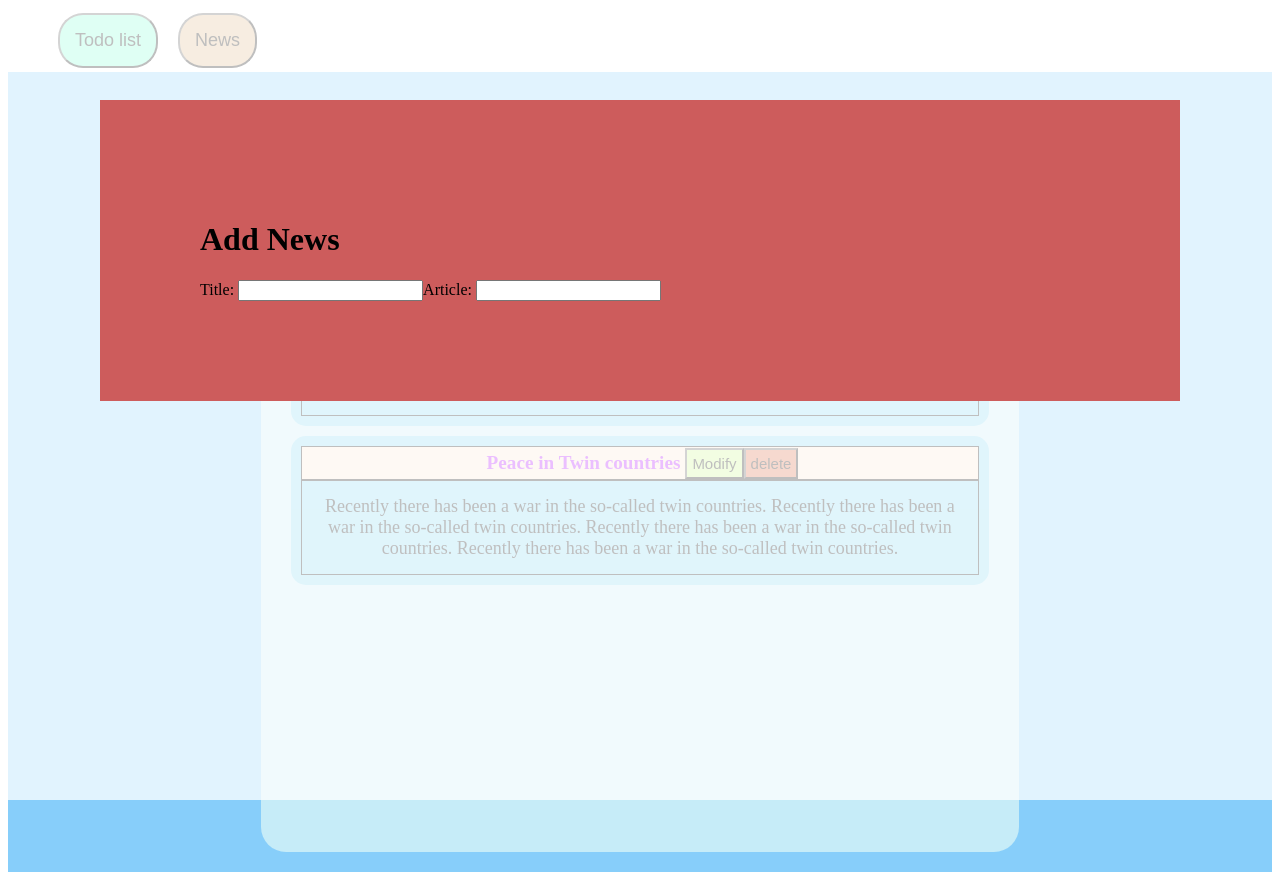
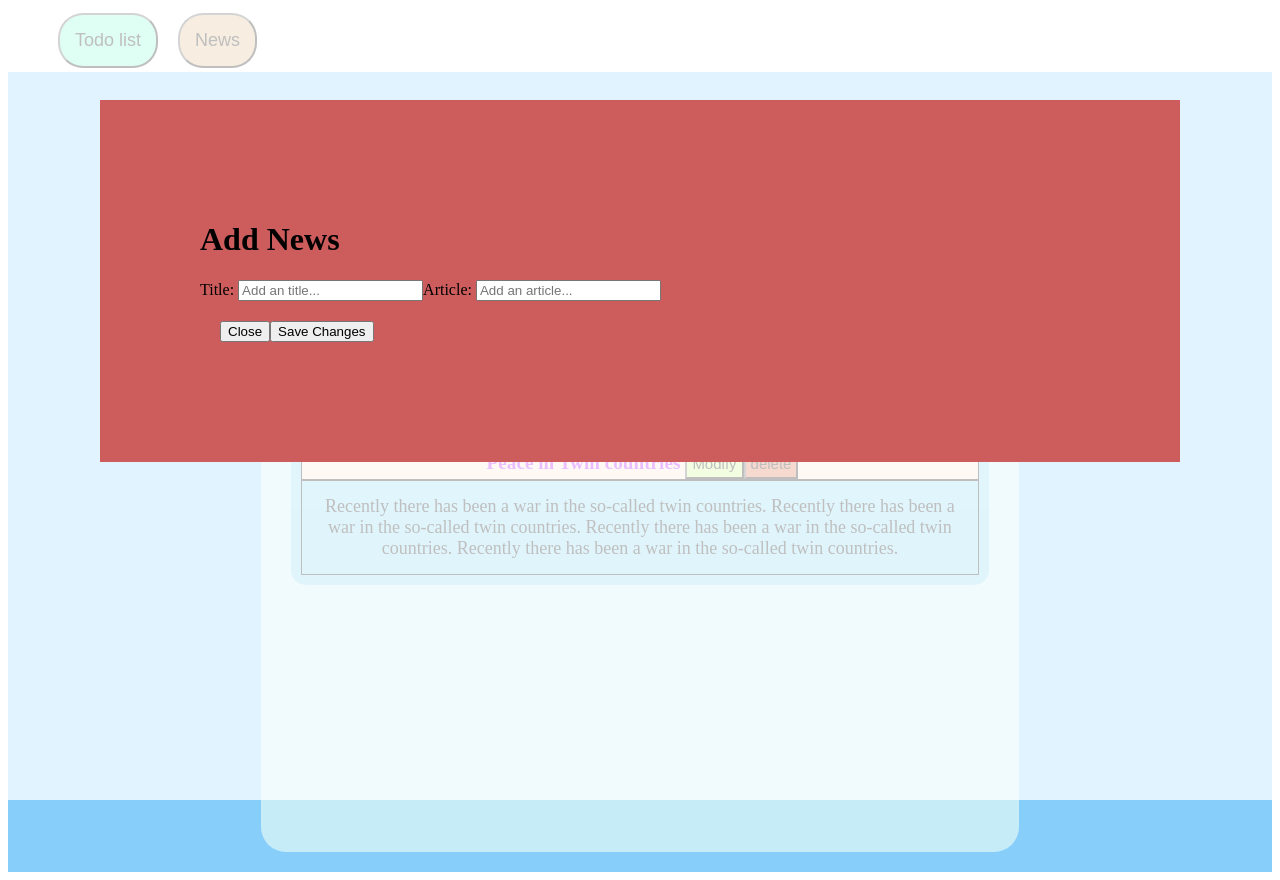
Before and after one commit to bettynigat/ojtProject, a React (Create React App) app: page /news in a window 1280 px wide. Both pictures are taken after a click on the button "Add News". Built offline with nearby package versions, Linux system fonts and the light colour scheme.

Commit message:
Day6: ShowModal completed

```diff
--- a/src/days/day5/componets/news/News.js
+++ b/src/days/day5/componets/news/News.js
@@ -11,36 +11,53 @@ import React, { useState } from 'react';
 import ReactDOM from 'react-dom';
 import Modal from 'react-modal';
 
+function NewsHeader(props) {
 
+  const [show, setShow] = useState(false);
 
-class NewsHeader extends React.Component {
-
-  state = {
-    show: false
+  const showModal = () => {
+    setShow(true)
   };
 
-  showModal = e => {
-    this.setState({
-      show: true
-    });
+  const closeModal = () => {
+    setShow(false)
   };
 
-  handleAfterOpen= ()=>{
+  const [titleInput, setTitleInput] = useState('');
+  const [articleInput, setArticleInput] = useState('');
 
+  const handleTitleChange = (e) => {
+    setTitleInput(e.currentTarget.value)
   }
 
-  render(){
+  const handleArticleChange = (e) => {
+    setArticleInput(e.currentTarget.value)
+  }
+
+  const handleSubmit = (e) => {
+    e.preventDefault();
+    props.addTask(titleInput, articleInput);
+    setTitleInput("");
+    setArticleInput("");
+  }
+
   return (
     <div className="add-news">
-      <button onClick={e => {this.showModal();}}>Add News</button>
-      <Modal isOpen={this.state.show} onAfterOpen={this.handleAfterOpen} className="Modal">
+      <button onClick={() => { showModal() }}>Add News</button>
+      <Modal isOpen={show} className="Modal">
         <h1>Add News</h1>
-        Title: <input type="text" />
-        Article: <input type="text"/>
+        <div className="modal-inputs">
+          Title: <input type="text" value={titleInput} onChange={handleTitleChange} placeholder="Add an title..." />
+          Article: <input type="text" value={articleInput} onChange={handleArticleChange} placeholder="Add an article..." />
+        </div>
+        <div className="close">
+          <button onClick={() => { closeModal() }}>Close</button>
+          <button onClick={handleSubmit}>Save Changes</button>
+        </div>
+
       </Modal>
     </div>
   )
-  }
 }
 
 function NewsItem(props) {
@@ -87,11 +104,17 @@ function News() {
   ];
   const [listArrays, setToDoList] = useState(data);
 
+  const addTask = (titleInput, articleInput) => {
+    let copy = [...listArrays];
+    copy = [...copy, { id: listArrays.length + 1, article: articleInput, title: titleInput }];
+    setToDoList(copy);
+  }
+
   return (
     <div className="containers">
       <div className="main-pages">
         <div className="news-header">
-          <NewsHeader />
+          <NewsHeader addTask={addTask} />
         </div>
         <div className="display-lists">
           <DisplayNews listArrays={listArrays} />
--- a/src/days/day5/componets/news/news.css
+++ b/src/days/day5/componets/news/news.css
@@ -9,6 +9,10 @@
     background-color: indianred;
     margin: 100px;
     padding: 100px;
+  }
+
+  .close{
+    margin:20px;
   }
 
   .add-news{
```
